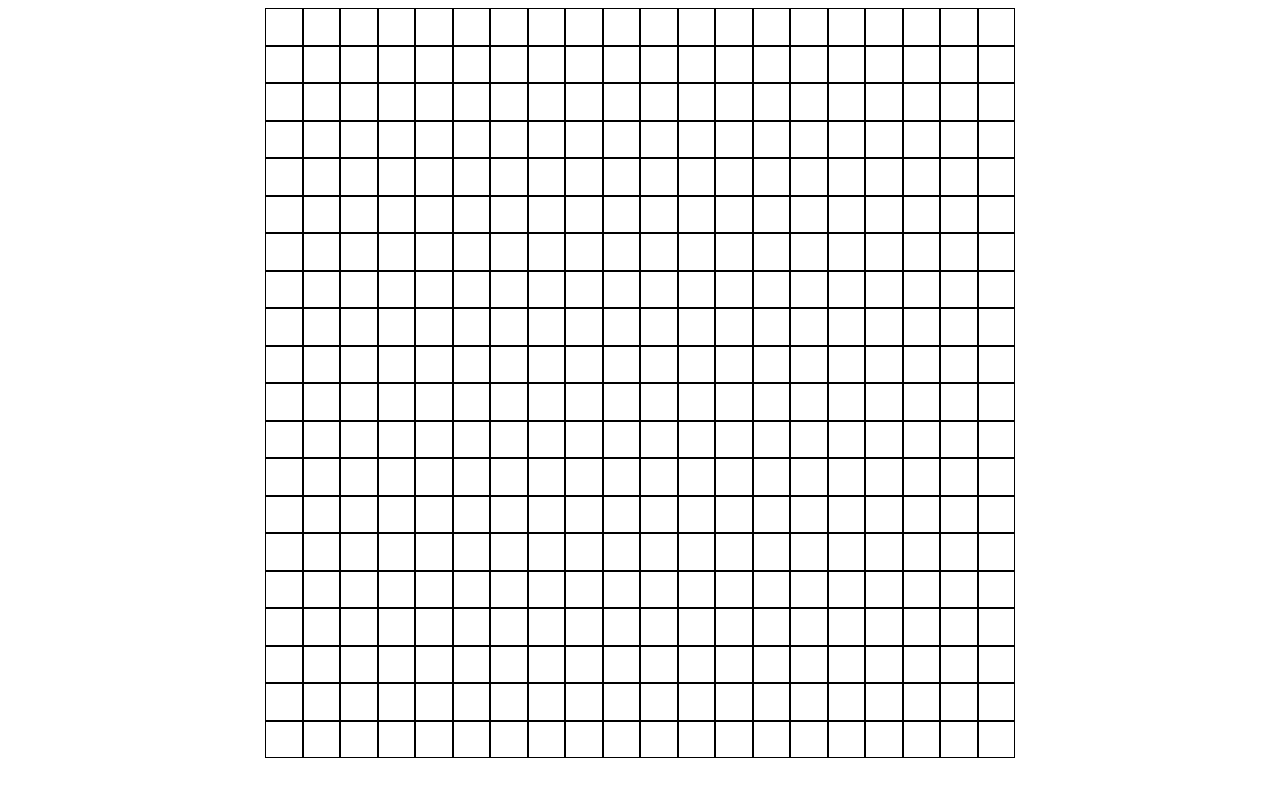
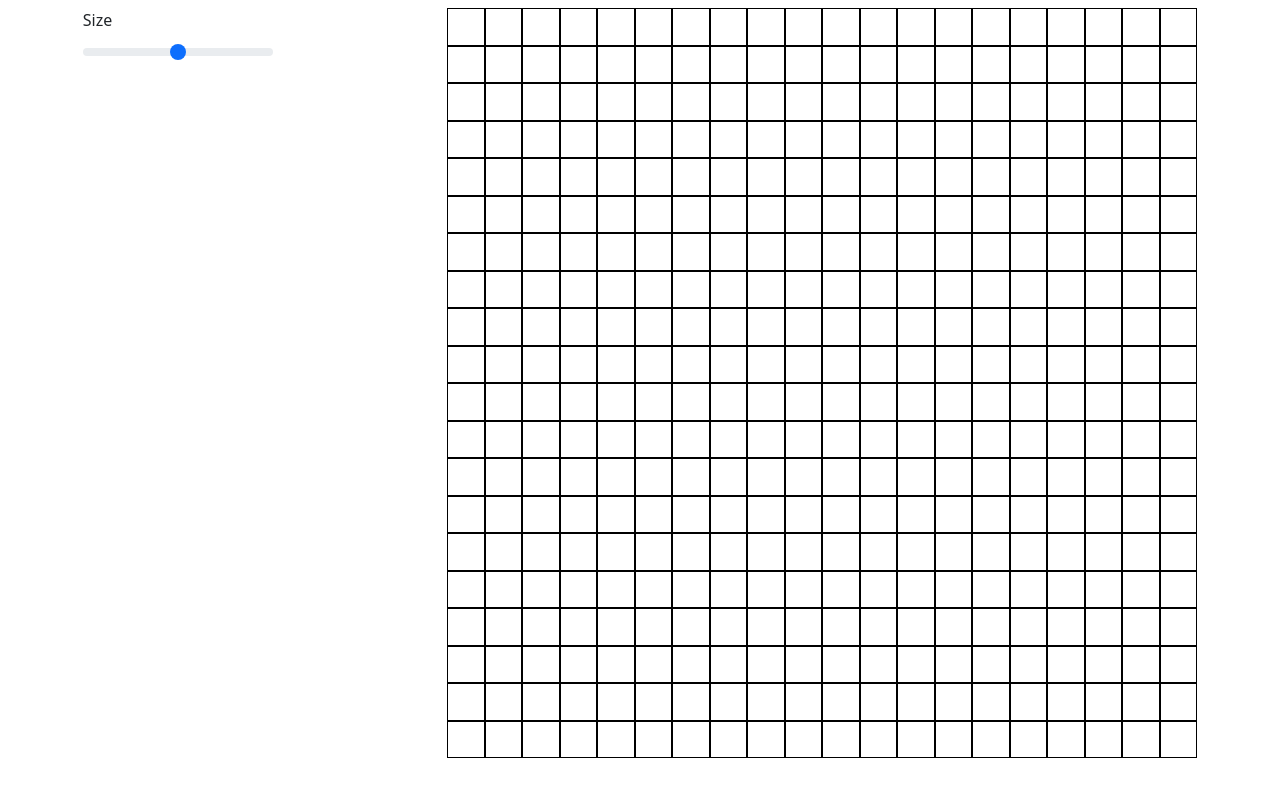
Before and after one commit to AndreSem23/JPS-Algorithm, a React (Create React App) app in the folder jps-algorithm/: page / in a window 1280 px wide. Shown: the top 796 px of the page. Built offline with nearby package versions, Linux system fonts and the light colour scheme.

Commit message:
added slider, can determine the size of the field. Celkem fajn. Jdu se divat na fotbal

```diff
--- a/jps-algorithm/src/App.tsx
+++ b/jps-algorithm/src/App.tsx
@@ -1,11 +1,15 @@
-import { Col, Row } from 'react-bootstrap';
+import { Col, Form, Row } from 'react-bootstrap';
 import Grid from './Grid/Grid';
 
 function App() {
+
   return (
     <div className='m-2'>
-
-      <Row className='mb-2 justify-content-center'>
+      <Row className='mb-2 justify-content-around'>
+        <Col md='2'>
+          <Form.Label>Size</Form.Label>
+          <Form.Range min={20} max={50} onChange={e => console.log(e.target.value)}/>
+        </Col>
         <Col xs='auto'>
           <Grid rows={20} cols={20}/>
         </Col>
--- a/jps-algorithm/src/Grid/CellBox.tsx
+++ b/jps-algorithm/src/Grid/CellBox.tsx
@@ -2,9 +2,10 @@ import Cell from "../types/Cell"
 
 type Props = {
     cell: Cell
+    onCellClicked: (c: Cell) => void
 }
 
-const CellBox = ({cell}:Props) => {
+const CellBox = ({cell, onCellClicked}:Props) => {
 
     const determineClass = (cell: Cell) => {
         if(cell.isObstacle) return 'black'
@@ -15,7 +16,7 @@ const CellBox = ({cell}:Props) => {
 
     return (
         <div
-            onClick={() => alert(`${cell.x}-${cell.y} is clicked`)}
+            onClick={() => onCellClicked(cell)}
             style={{
                 width: `${(window.innerHeight-50)/20}px`,
                 height: `${(window.innerHeight-50)/20}px`,
--- a/jps-algorithm/src/Grid/Grid.tsx
+++ b/jps-algorithm/src/Grid/Grid.tsx
@@ -10,7 +10,8 @@ type Props = {
 
 const Grid = ({rows, cols}:Props) => {
     const [grid, setGrid] = useState<CellRow[]>([])
-
+    const [start, setStart] = useState<Cell | null>(null)
+    const [finish, setFinish] = useState<Cell | null>(null)
 
     const createGrid = useCallback(() => {
         const cellRows: CellRow[] = []
@@ -38,15 +39,30 @@ const Grid = ({rows, cols}:Props) => {
         createGrid()
     },[ createGrid])
 
+    const onCellClicked = (cell: Cell) => {
+        // alert(`${cell.x}-${cell.y} is clicked`)
+        const item = grid.find(f => f.y === cell.y)?.cells.find(c => c.x === cell.x)
+        if(!item) return
+
+        if(!start){
+            item.isStart = true
+            setStart(cell)
+        }
+        else if(!finish){
+            item.isFinish = true
+            setFinish(cell)
+        }
+        else item.isObstacle = true
+        setGrid([...grid])
+    }
+
 
       return(
         <div>
             {grid.map(r => (
                 <div key={r.y} style={{ display: 'flex' }}>
                     {r.cells.map(c => (
-                        <div>
-                            <CellBox key={c.x} cell={c} />
-                        </div>
+                        <CellBox key={c.x} cell={c} onCellClicked={onCellClicked}/>
                     ))}
                 </div>
             ))}
```
